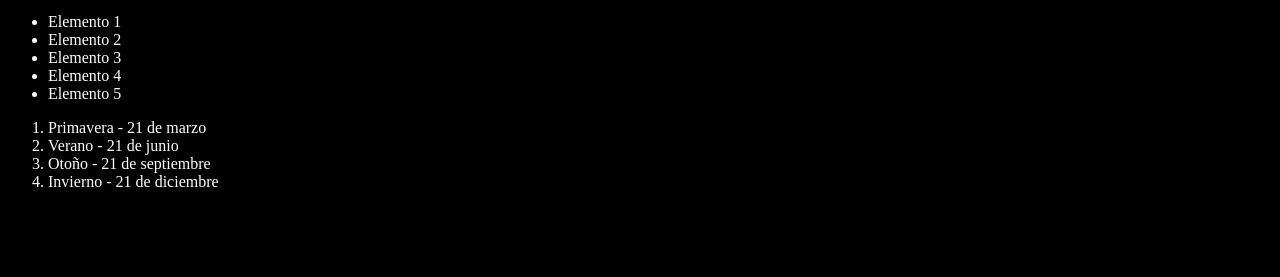
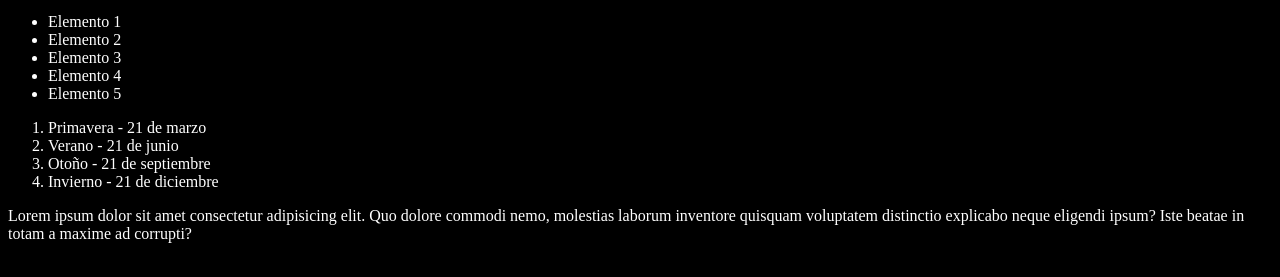
Before and after one commit to hugoilias/curso-git, a plain HTML site: page index.html in a window 1280 px wide. Shown: the part 101-378 px from the top of the page. Drawn offline with Linux system fonts and the light colour scheme.

Commit message:
Agregando 2 parrafos

```diff
--- a/index.html
+++ b/index.html
@@ -25,6 +25,11 @@
       <li>Otoño - 21 de septiembre</li>
       <li>Invierno - 21 de diciembre</li>
     </ol>
+    <p>
+      Lorem ipsum dolor sit amet consectetur adipisicing elit. Quo dolore
+      commodi nemo, molestias laborum inventore quisquam voluptatem distinctio
+      explicabo neque eligendi ipsum? Iste beatae in totam a maxime ad corrupti?
+    </p>
     <script src="index.html"></script>
   </body>
 </html>
```
